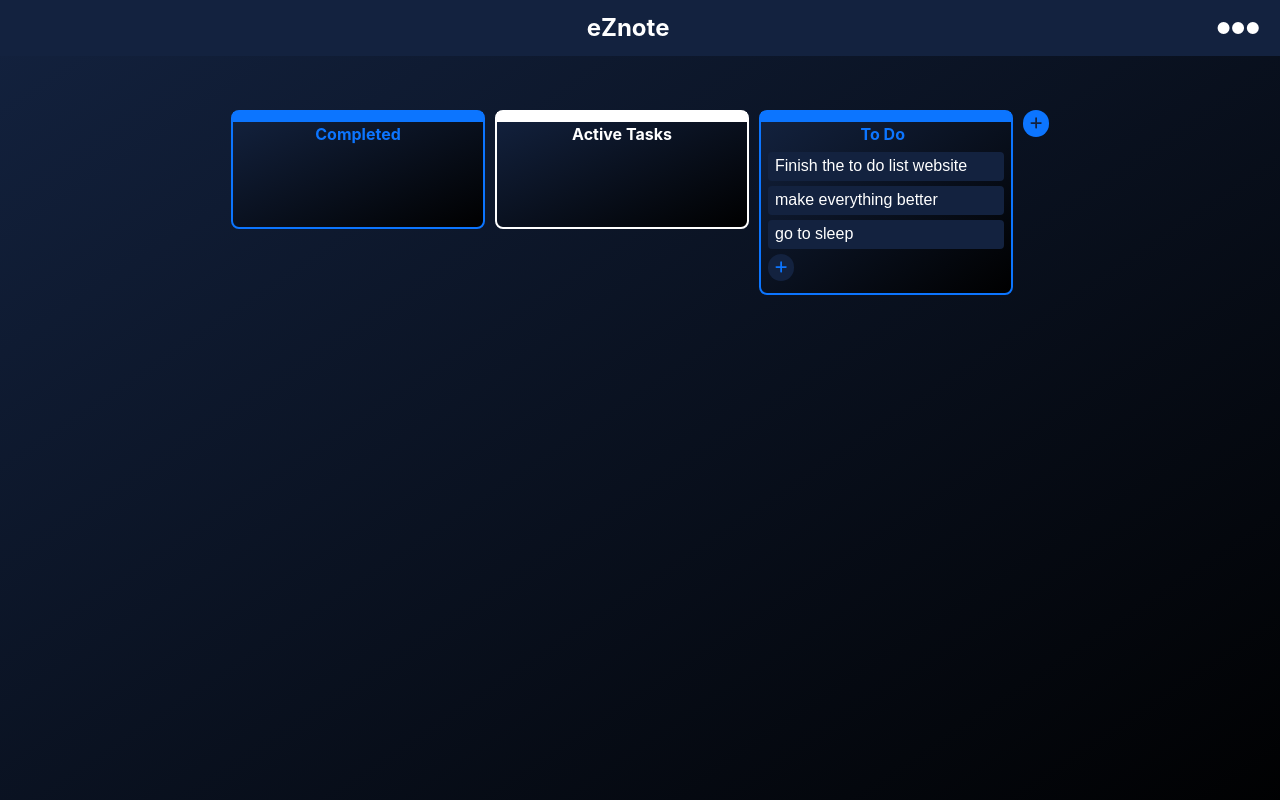
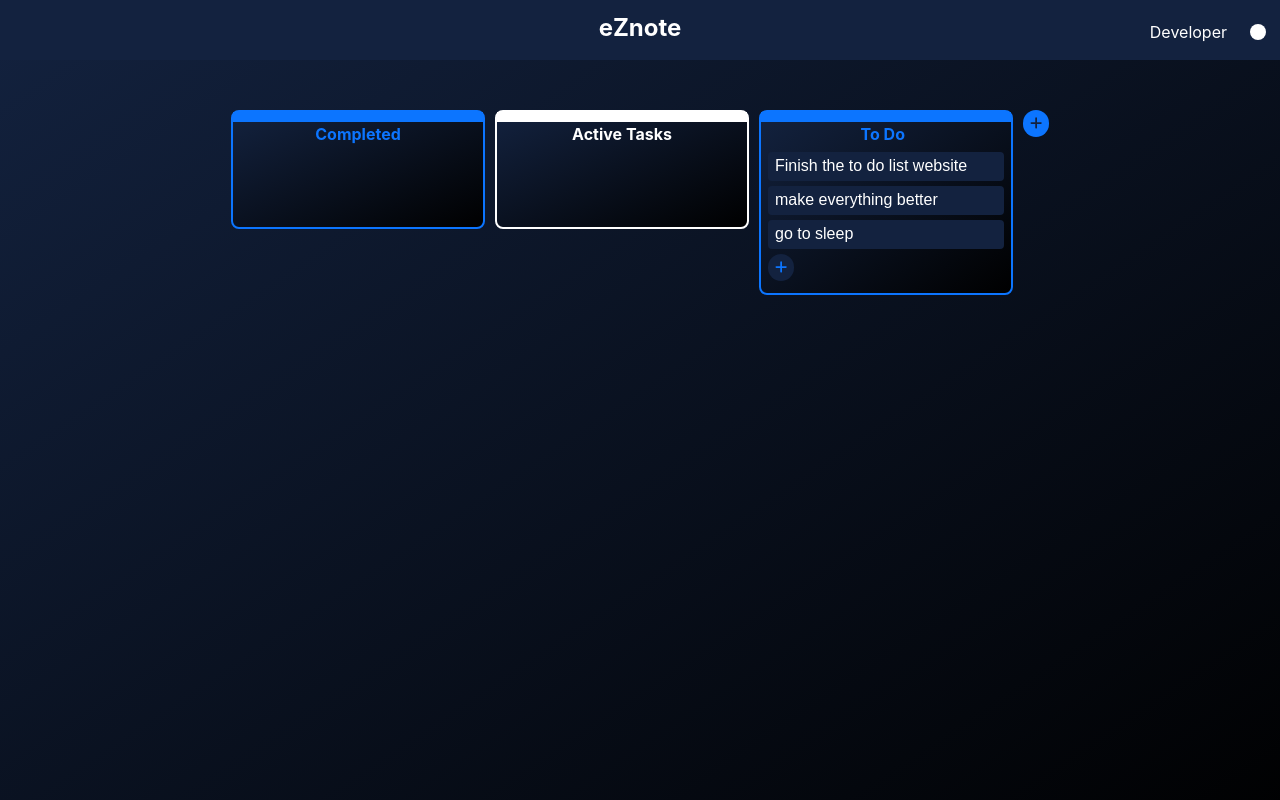
Before and after one commit to CameronCarton/note-app-repo, a React (Vite) app: page / in a window 1280 px wide. Built offline with nearby package versions, Linux system fonts and the light colour scheme.

Commit message:
options navbar buttons
added a light/dark mode button to switch between themes, added a "Developer" button that I may link to an external site

```diff
--- a/src/App.css
+++ b/src/App.css
@@ -2,10 +2,11 @@
   position: fixed;
   top: 0;
   width: 100%;
+  height:40px;
   background-color: #505050;
   padding: 10px 0;
   display: flex;
-  justify-content: space-between;
+
 
   color: rgb(0, 0, 0);
   font-weight: bold;
@@ -15,29 +16,36 @@
 }
 
 .title {
-  padding-left: 40px;
-  flex-grow: 1;
+  display:flex;
+  width:100%;
+  justify-content: right;
 
   color: #629c9c;
-  font-weight: bold;
+  font-weight: normal;
   font-size: 1.5rem;
+  position:fixed;
   transition: all 0.4s;
 }
 
 .options {
-  padding-right: 20px;
-  display: flex;
+  background-color: #00000000;
   align-items: center;
+  border-radius: 16px;
+  padding:3px 7px 4px 7px;
+  margin-right:5px;
+  border: 2px solid #00000000;
 
   cursor: pointer;
 
   color: #546e91;
-  font-weight: bold;
   font-size: 1rem;
   text-align: center;
   transition: all 0.4s;
 }
-
+.options:hover{
+  border-color: #0c75ff6e;
+  transition: all 0.3s;
+}
 
 
 
--- a/src/components/NavBar.tsx
+++ b/src/components/NavBar.tsx
@@ -1,4 +1,7 @@
 import { useEffect, useState } from 'react'
+import { FontAwesomeIcon } from '@fortawesome/react-fontawesome';
+import { faCircleHalfStroke } from '@fortawesome/free-solid-svg-icons'
+import { faCircle } from '@fortawesome/free-solid-svg-icons'
 
 interface NavBarProps {
     themeColors: string[];
@@ -32,8 +35,23 @@ const NavBar: React.FC<NavBarProps> = ({ themeColors, updateThemeColors }) => {
     return (
         <>
             <div className="navbar" style={{backgroundColor:themeColors[0]}}>
-                <div className="title" style={{color:themeColors[2]}}>eZnote</div>
-                <div className="options" style={{color:themeColors[2]}} onClick={changeTheme}>●●●</div>
+                <div className="title" style={{color:themeColors[2], justifyContent:"center",fontWeight: "bold"}}>eZnote</div>
+                <div className="title" style={{color:themeColors[2]}}>
+
+
+
+                    <div style={{display:"flex",paddingTop:"5px"}}>
+                        <div className="options" style={{color:themeColors[2]}} onClick={changeTheme}>Developer</div>
+                        {themeMode==1 ?(
+                            <div className="options" style={{color:themeColors[2]}} onClick={changeTheme}>
+                            <FontAwesomeIcon icon={faCircleHalfStroke} /></div>
+                        ):(
+                            <div className="options" style={{color:themeColors[2]}} onClick={changeTheme}>
+                            <FontAwesomeIcon icon={faCircle} /></div>
+                        )}
+                    </div>
+                </div>
+
             </div>
         </>
     )
--- a/src/components/Section.tsx
+++ b/src/components/Section.tsx
@@ -358,11 +358,13 @@ function Section({themeColors}: SectionProps) {
                             </div>
                         </div>
                         ))}
-                        <div className="add-list"
+                        {toDoList.length<10 &&(
+                            <div className="add-list"
                             style={{color: themeColors[0], backgroundColor:themeColors[3]}}
                             onClick={() => addToDoList()}
                             ><FontAwesomeIcon icon={faPlus} size="sm"/>
                         </div>
+                        )}
                     </div>
 
 
```
